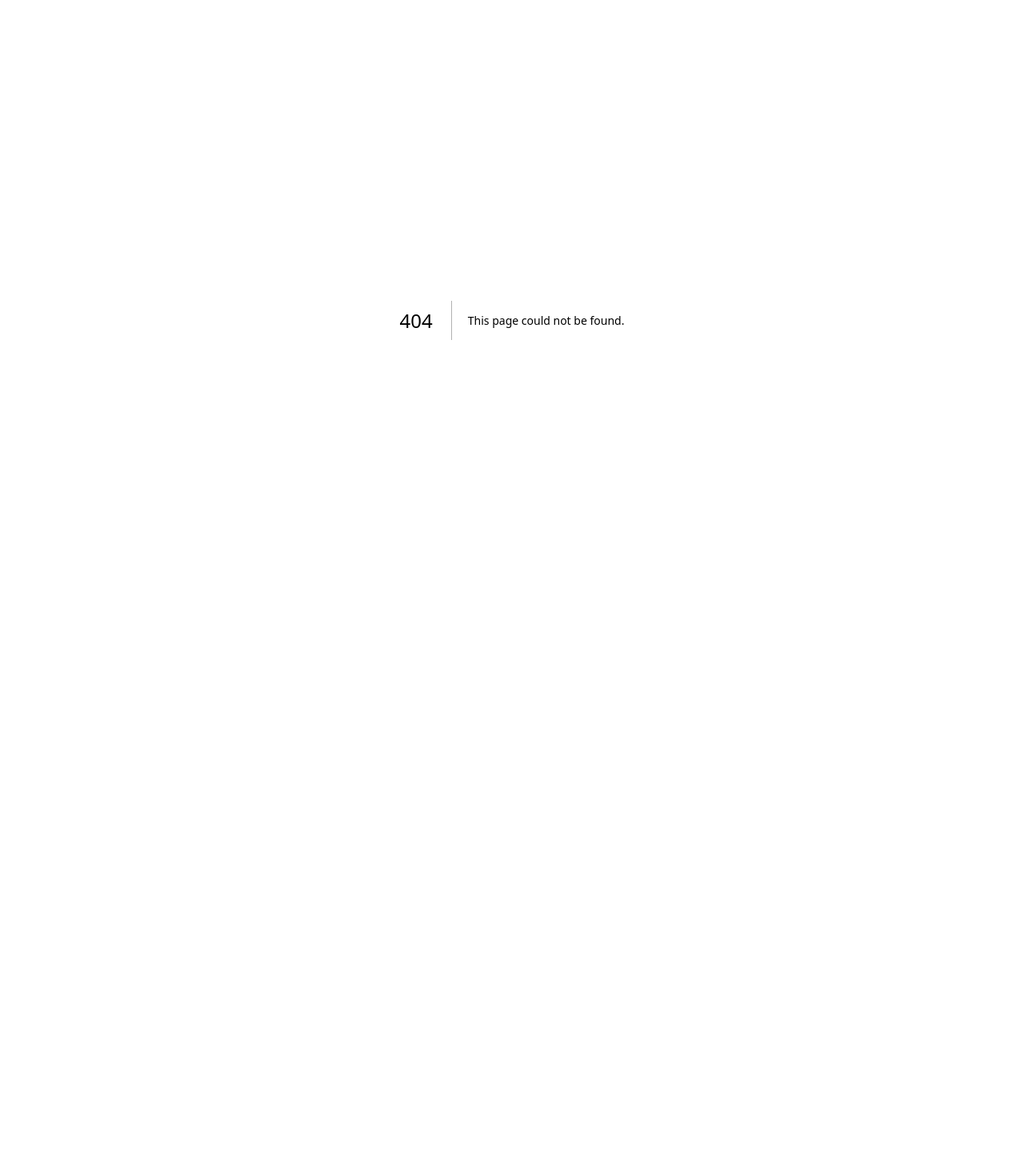
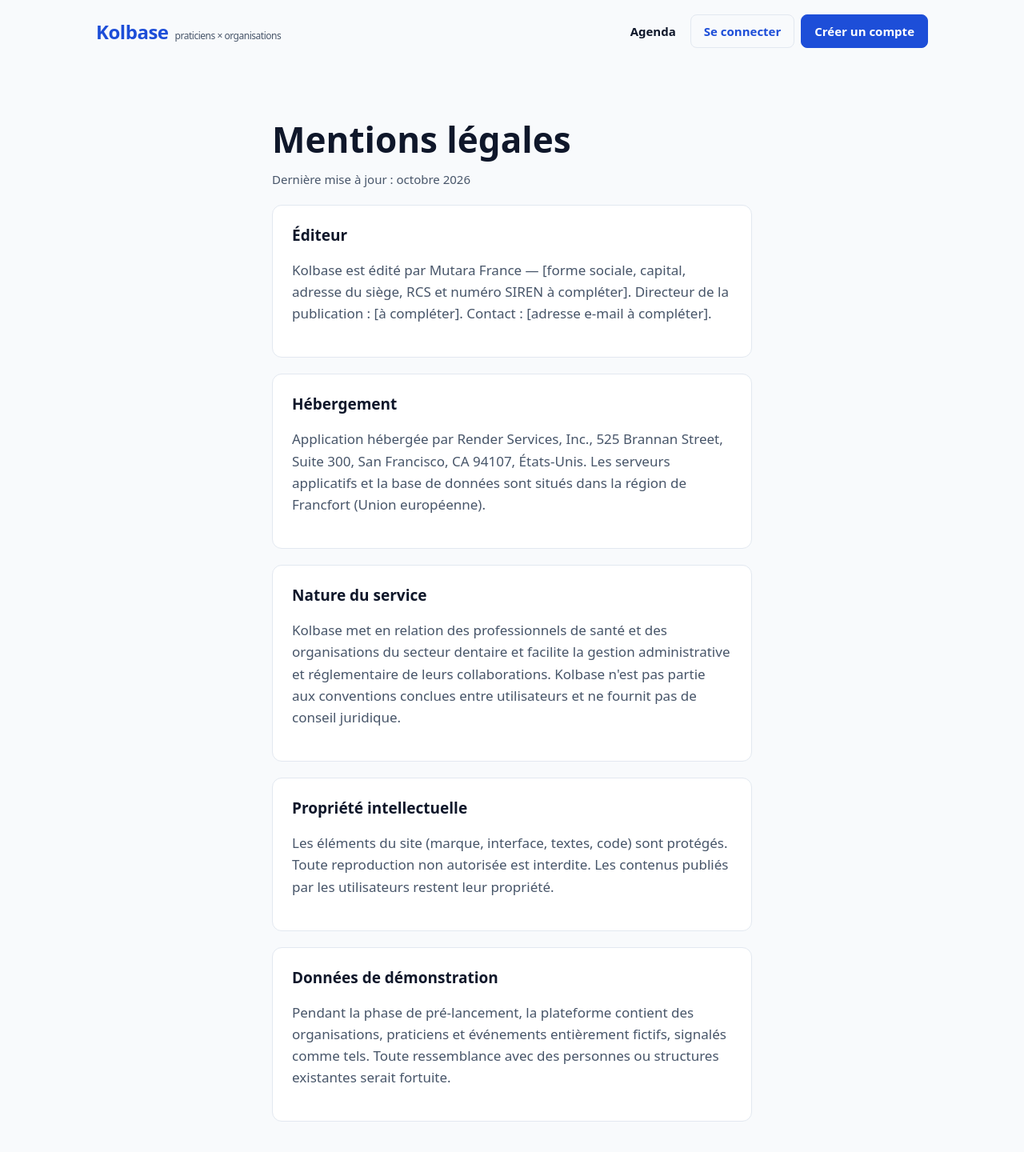
Before and after one commit to mutara-france/KolBase, a Next.js app: page /mentions-legales in a window 1280 px wide. Before the commit this address had no page. Shown: the top 1440 px of the page at 80% size. Before the commit the page ends 800 px from the top, so only its background shows below. Built offline with nearby package versions, Linux system fonts and the light colour scheme; no server answers.

Commit message:
Page Mentions légales

```diff
--- /dev/null
+++ b/src/app/mentions-legales/page.tsx
@@ -0,0 +1,19 @@
+import { LegalPage } from "@/components/LegalPage";
+
+export const metadata = { title: "Mentions légales — Kolbase" };
+
+export default function Page() {
+  return (
+    <LegalPage
+      title="Mentions légales"
+      updated="octobre 2026"
+      sections={[
+        ["Éditeur", <p key="e">Kolbase est édité par Mutara France — [forme sociale, capital, adresse du siège, RCS et numéro SIREN à compléter]. Directeur de la publication : [à compléter]. Contact : [adresse e-mail à compléter].</p>],
+        ["Hébergement", <p key="h">Application hébergée par Render Services, Inc., 525 Brannan Street, Suite 300, San Francisco, CA 94107, États-Unis. Les serveurs applicatifs et la base de données sont situés dans la région de Francfort (Union européenne).</p>],
+        ["Nature du service", <p key="n">Kolbase met en relation des professionnels de santé et des organisations du secteur dentaire et facilite la gestion administrative et réglementaire de leurs collaborations. Kolbase n&apos;est pas partie aux conventions conclues entre utilisateurs et ne fournit pas de conseil juridique.</p>],
+        ["Propriété intellectuelle", <p key="p">Les éléments du site (marque, interface, textes, code) sont protégés. Toute reproduction non autorisée est interdite. Les contenus publiés par les utilisateurs restent leur propriété.</p>],
+        ["Données de démonstration", <p key="d">Pendant la phase de pré-lancement, la plateforme contient des organisations, praticiens et événements entièrement fictifs, signalés comme tels. Toute ressemblance avec des personnes ou structures existantes serait fortuite.</p>],
+      ]}
+    />
+  );
+}
```
